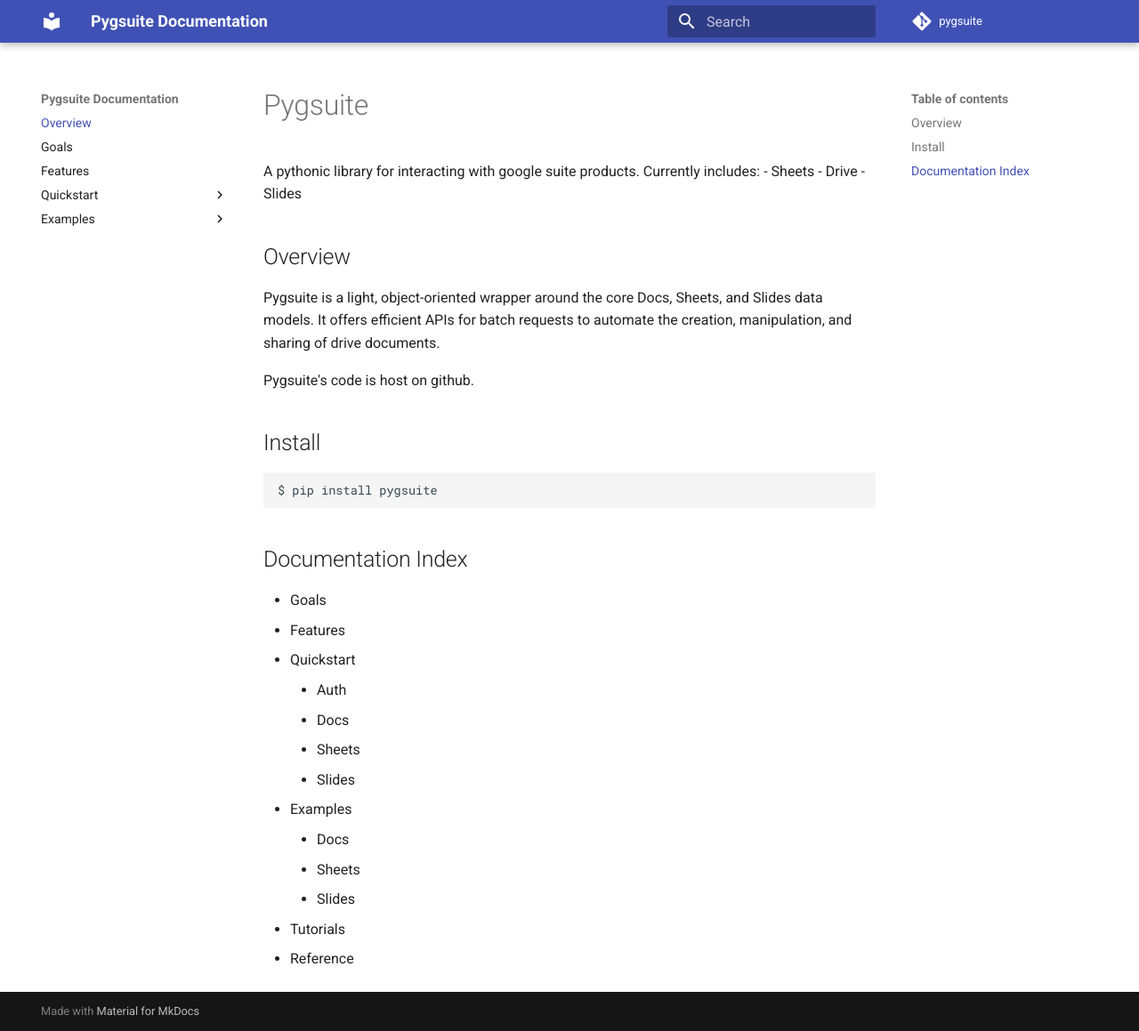
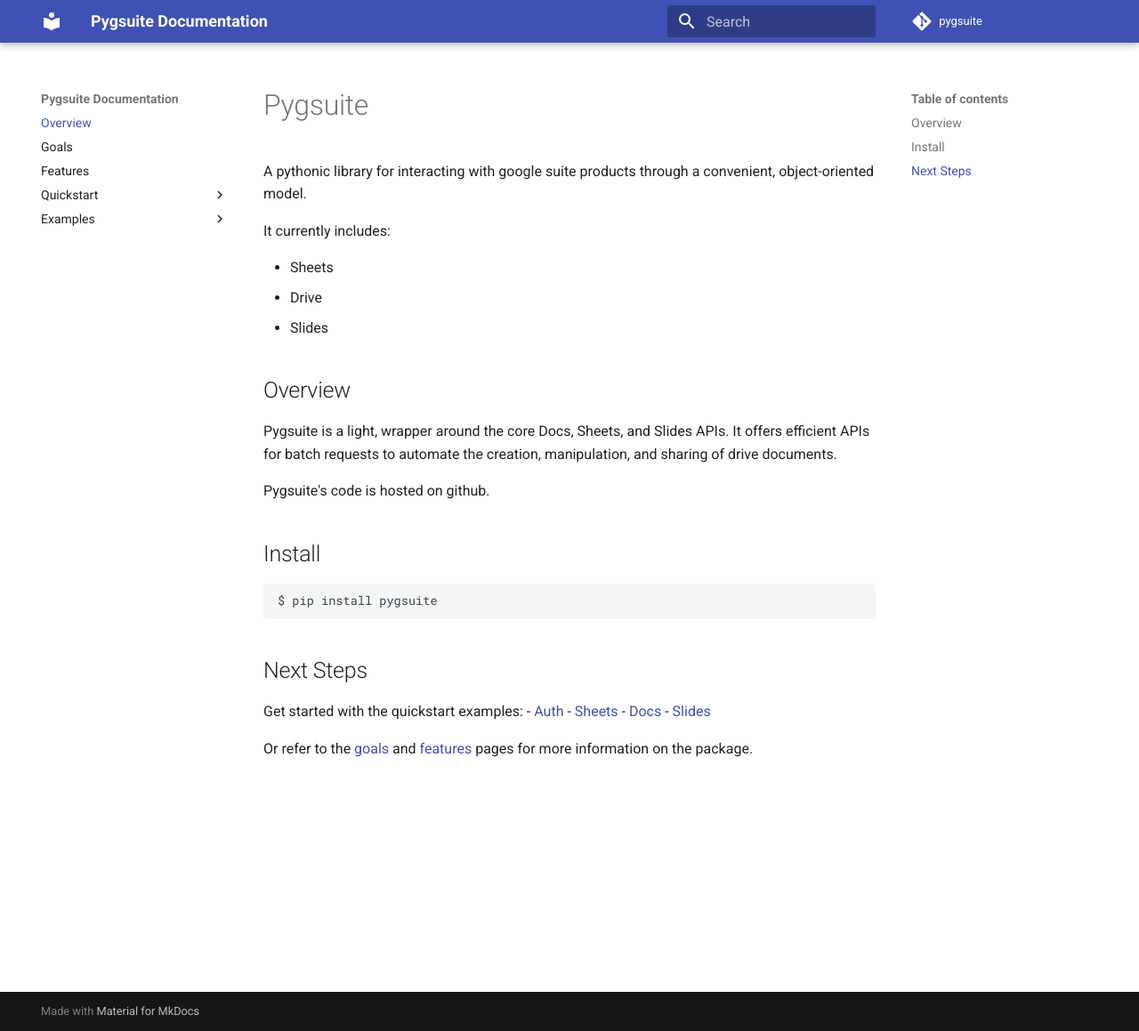
Before and after one commit to pygsuite/pygsuite, an MkDocs documentation site: the page built from docs/index.md, in a window 1280 px wide and 1159 px high. Shown: the whole window at 89% size. Built offline with MkDocs 1.6.1 and Material for MkDocs 9.7.7, drawn with Linux system fonts in a browser that asks for light colours; comment, search, counter and statistics services are not loaded; old or Windows-style settings are respelled for this version of MkDocs.

````diff
--- a/docs/index.md
+++ b/docs/index.md
@@ -1,17 +1,21 @@
 # Pygsuite
 
-A pythonic library for interacting with google suite products. Currently includes:
+A pythonic library for interacting with google suite products through a convenient,
+object-oriented model.
+
+It currently includes:
+
 - Sheets
 - Drive
 - Slides
 
 ## Overview
 
-Pygsuite is a light, object-oriented wrapper around the core Docs, Sheets,
-and Slides data models. It offers efficient APIs for batch requests to
+Pygsuite is a light, wrapper around the core Docs, Sheets,
+and Slides APIs. It offers efficient APIs for batch requests to
 automate the creation, manipulation, and sharing of drive documents.
 
-Pygsuite's code is host on github.
+Pygsuite's code is hosted on github.
 
 ## Install
 
@@ -19,17 +23,13 @@ Pygsuite's code is host on github.
 $ pip install pygsuite
 ```
 
-## Documentation Index
-- Goals
-- Features
-- Quickstart
-    - Auth
-    - Docs
-    - Sheets
-    - Slides
-- Examples
-    - Docs
-    - Sheets
-    - Slides
-- Tutorials
-- Reference
+## Next Steps
+
+Get started with the quickstart examples:
+- [Auth](./quickstart/auth.md)
+- [Sheets](./quickstart/sheets.md)
+- [Docs](./quickstart/docs.md)
+- [Slides](./quickstart/slides.md)
+
+Or refer to the [goals](./goals.md) and [features](./features.md) pages
+for more information on the package.
````
Also changed, not shown: docs/goals.md (+10 -0 lines).
